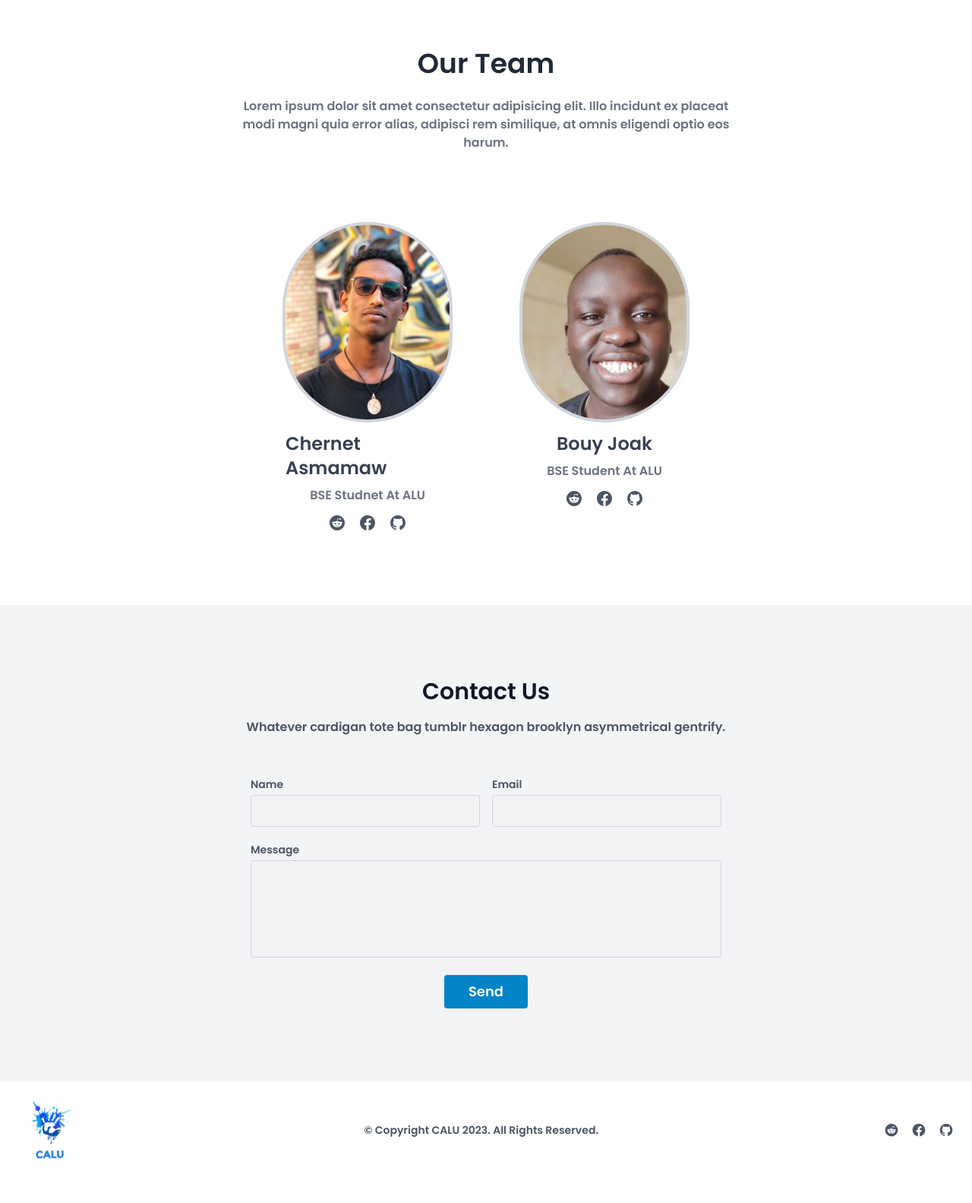
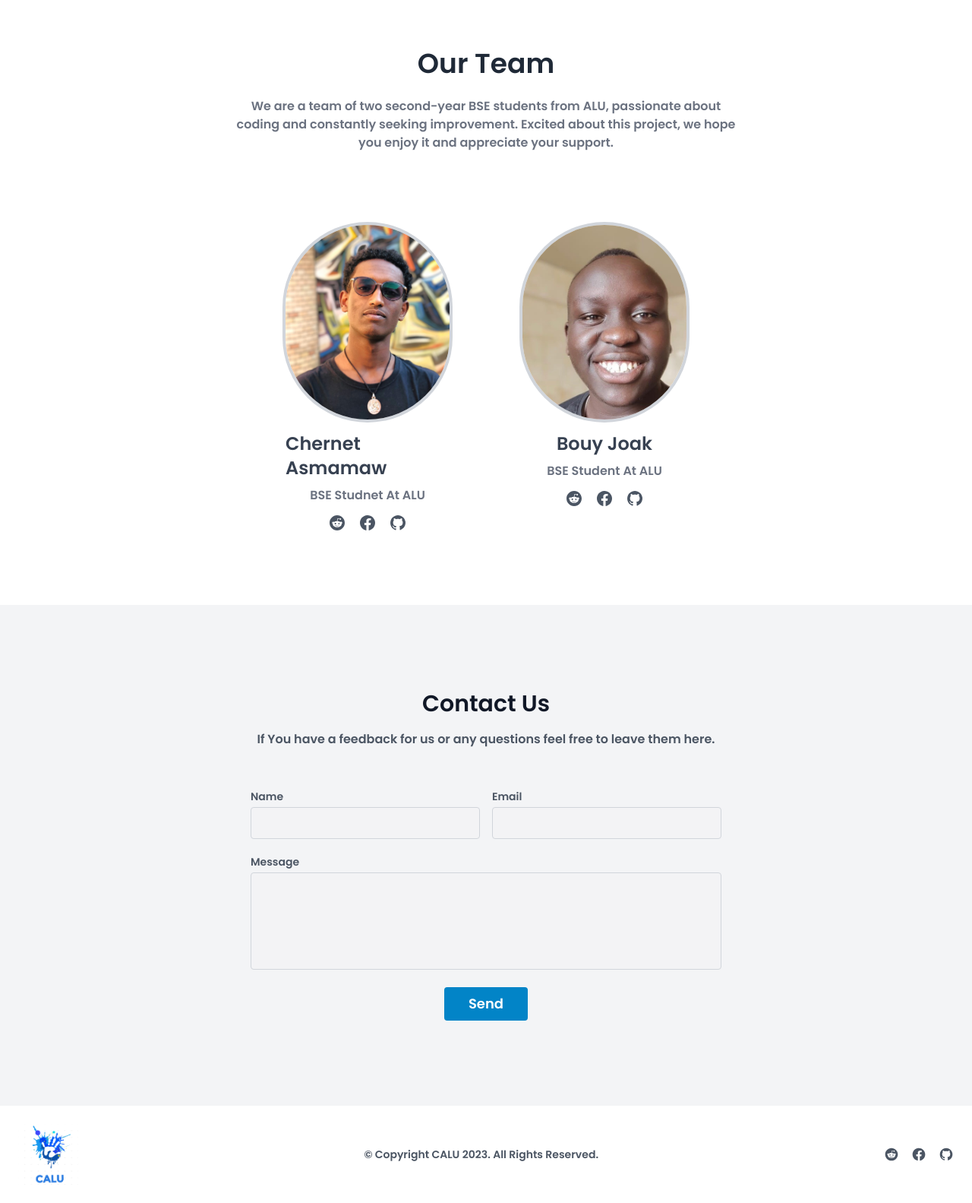
Before and after one commit to ChernetAsmamaw/CALU, a Django app: template src/frontend/templates/about.html in a window 1280 px wide. Shown: the part 87-1670 px from the top of the page at 76% size. Before the commit the page ends 1614 px from the top, so only its background shows below. Run offline with Django 3.2, Linux system fonts and the light colour scheme; the template is opened without the code that fills it, so the values that code supplies are empty; some libraries are stand-ins or nearby versions.

Commit message:
improved the about section

```diff
--- a/src/frontend/templates/about.html
+++ b/src/frontend/templates/about.html
@@ -82,8 +82,8 @@
             </h1>
 
             <p class="max-w-2xl mx-auto my-6 text-center text-gray-500 dark:text-gray-300">
-                Lorem ipsum dolor sit amet consectetur adipisicing elit. Illo incidunt ex placeat modi magni quia error
-                alias, adipisci rem similique, at omnis eligendi optio eos harum.
+                We are a team of two second-year BSE students from ALU, passionate about coding and constantly seeking
+                improvement. Excited about this project, we hope you enjoy it and appreciate your support.
             </p>
 
             <div class="grid grid-cols-1 gap-8 mt-8 xl:mt-16 md:grid-cols-2 xl:grid-cols-2 xl:px-[40vh]">
@@ -196,12 +196,12 @@
 
 
     <!--Feedback-->
-    <section class="text-gray-600 body-font relative bg-gray-100">
+    <section class="text-gray-600 body-font relative bg-gray-100 py-4">
         <div class="container px-5 py-24 mx-auto">
             <div class="flex flex-col text-center w-full mb-12">
                 <h1 class="sm:text-3xl text-2xl font-medium title-font mb-4 text-gray-900">Contact Us</h1>
-                <p class="lg:w-2/3 mx-auto leading-relaxed text-base">Whatever cardigan tote bag tumblr hexagon brooklyn
-                    asymmetrical gentrify.</p>
+                <p class="lg:w-2/3 mx-auto leading-relaxed text-base">If You have a feedback for us or any questions
+                    feel free to leave them here.</p>
             </div>
             <div class="lg:w-1/2 md:w-2/3 mx-auto">
                 <div class="flex flex-wrap -m-2">
```
